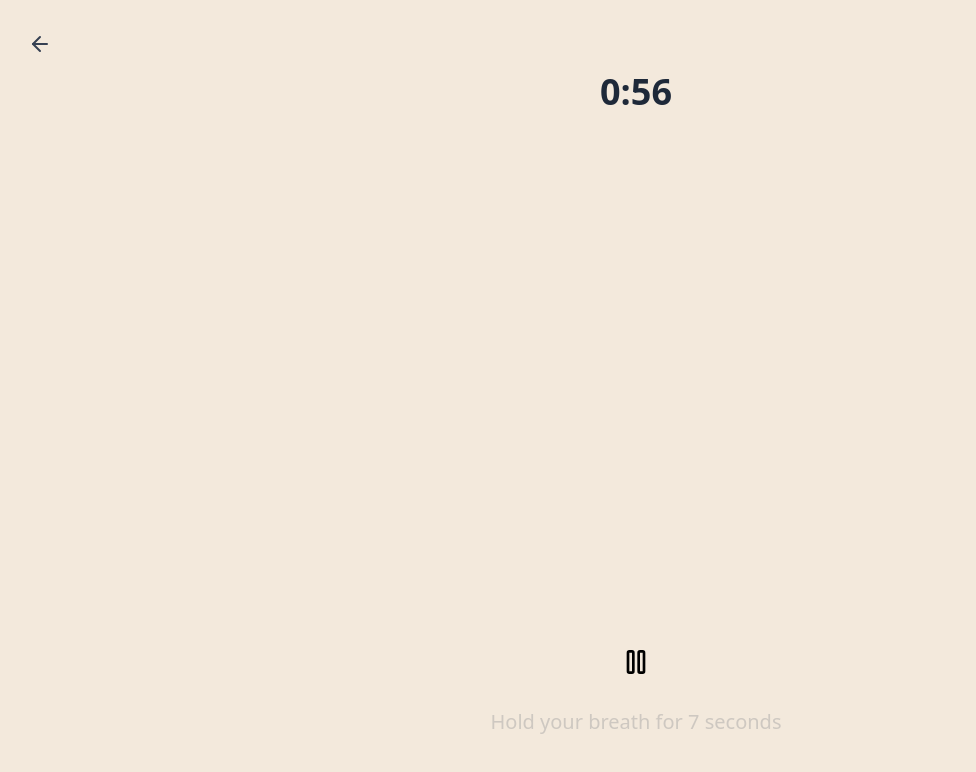
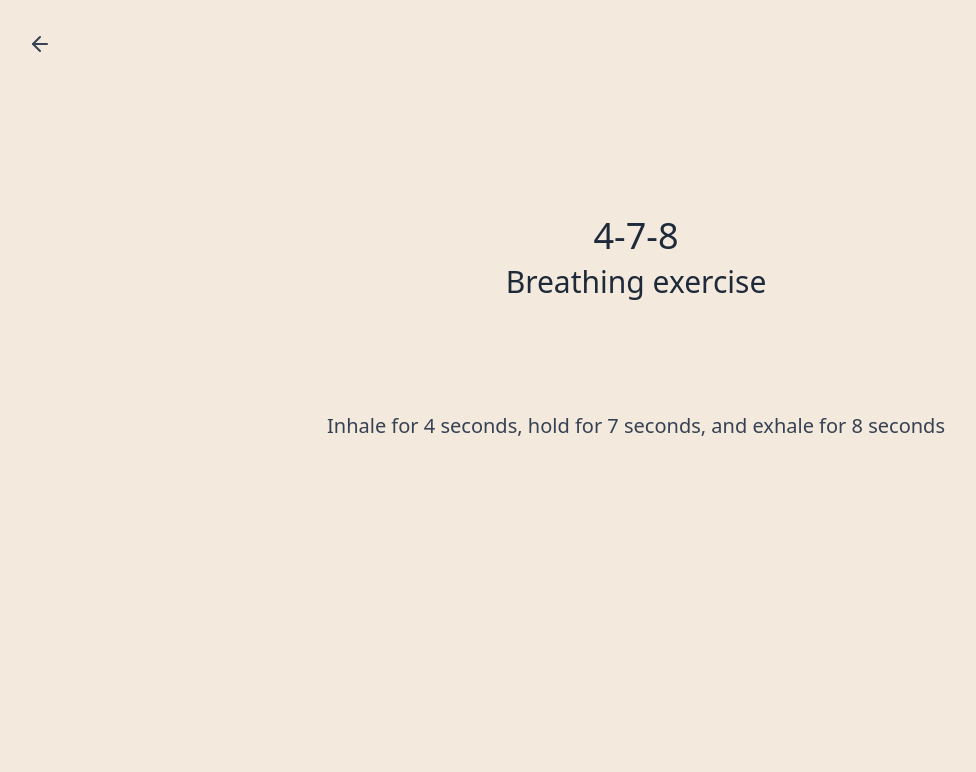
Before and after one commit to trevorproject/rainbow-relax, a React (Vite) app: page /breathing in a window 1280 px wide. Shown: the top 772 px of the page, without its empty margins (4-980 px from the left). Built offline with nearby package versions, Linux system fonts and the light colour scheme.

Commit message:
Update time Intro Instructions.tsx

```diff
--- a/src/components/Instructions.tsx
+++ b/src/components/Instructions.tsx
@@ -41,7 +41,7 @@ export default function BreathingInstructions() {
   useEffect(() => {
     const timer = setTimeout(() => {
       setShowIntro(false)
-    }, 1000)
+    }, 10000)
     return () => clearTimeout(timer)
   }, [])
 
```
